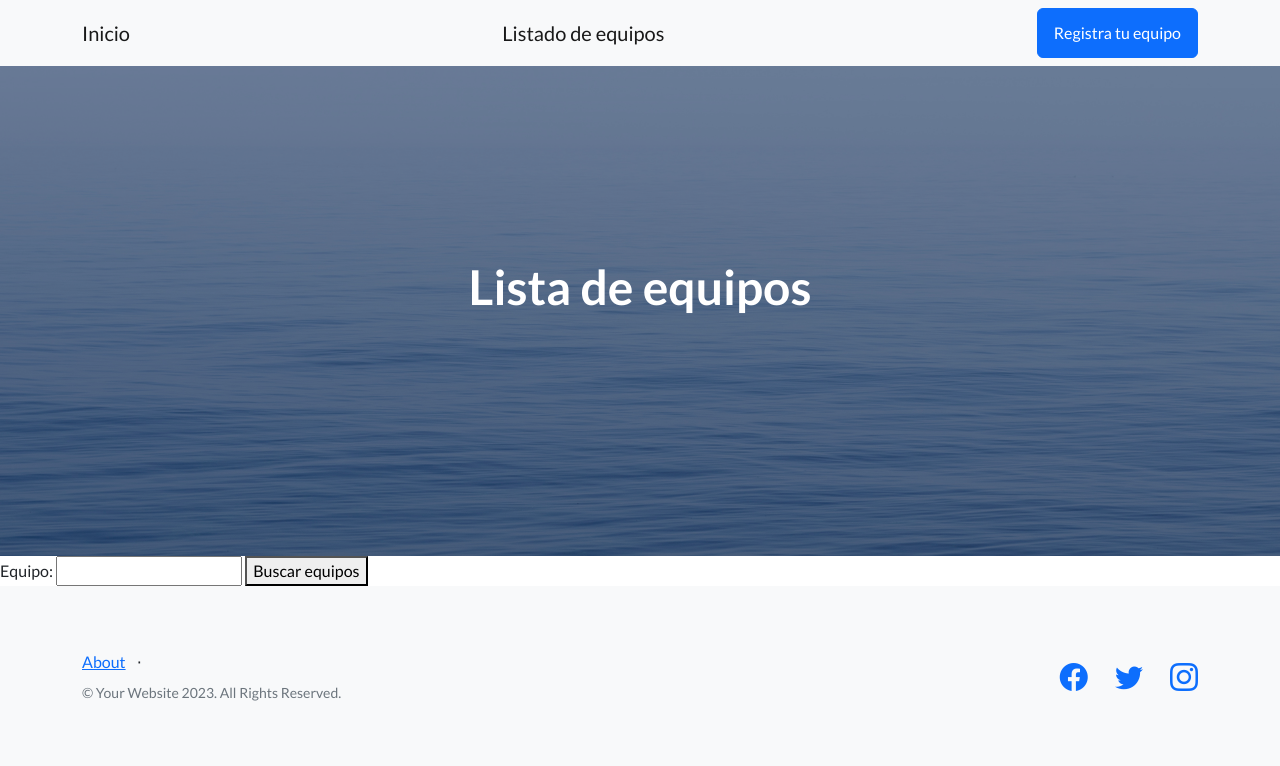
After one commit to juakofoo94/entregable3, a Django app: page /equipos/ in a window 1280 px wide. The commit adds this page. Shown: the top 766 px of the page. Run offline with Django 4.2, Linux system fonts and the light colour scheme; data that the repository does not hold is empty; some libraries are stand-ins or nearby versions.

Commit message:
Todo terminado

```diff
--- a/inicio/forms.py
+++ b/inicio/forms.py
@@ -4,3 +4,7 @@ class AnotarEquipoForm(forms.Form):
     equipo = forms.CharField(max_length=20)
     ciudad = forms.CharField(max_length=50)
     edad = forms.IntegerField(required=False)
+
+
+class BuscarEquipoForm(forms.Form):
+    equipo = forms.CharField(max_length=20, required=False)
--- /dev/null
+++ b/inicio/templates/inicio/listar_equipos.html
@@ -0,0 +1,23 @@
+{% extends 'base.html' %}
+
+{% block title_head %}
+<title>Listado de equipos</title>
+{% endblock title_head %}
+
+{% block h1_header %}
+Lista de equipos
+{% endblock h1_header %}
+
+{% block contenido %}
+
+<form action = "" method = "get">
+    {{formulario}}
+    <button>Buscar equipos</button>
+</form>
+
+{% for equipo in equipos %}
+<li>Equipo: {{equipo.equipo}} - Ciudad: {{equipo.ciudad}}</li>
+
+{% endfor %}
+
+{% endblock contenido %}
--- a/inicio/urls.py
+++ b/inicio/urls.py
@@ -5,5 +5,6 @@ app_name = 'inicio'
 
 urlpatterns = [
     path('', views.inicio, name='inicio'),
+    path('equipos/', views.listar_equipos, name='listar_equipos'),
     path('equipos/anotar/', views.anotar_equipo, name='anotar_equipo')
 ]
--- a/inicio/views.py
+++ b/inicio/views.py
@@ -1,5 +1,5 @@
 from django.shortcuts import render
-from inicio.forms import AnotarEquipoForm
+from inicio.forms import AnotarEquipoForm, BuscarEquipoForm
 from inicio.models import EquipoFutbol
 
 
@@ -24,3 +24,12 @@ def anotar_equipo(request):
 
     formulario = AnotarEquipoForm()
     return render(request, 'inicio/anotar_equipo.html', {'formulario': formulario, 'mensaje': mensaje})
+
+def listar_equipos(request):
+    formulario = BuscarEquipoForm(request.GET)
+    if formulario.is_valid():
+        equipo_a_buscar = formulario.cleaned_data['equipo']
+        listado_de_equipos = EquipoFutbol.objects.filter(equipo__icontains=equipo_a_buscar)
+
+
+    return render(request, 'inicio/listar_equipos.html', {'formulario': formulario, 'equipos': listado_de_equipos})
--- a/templates/base.html
+++ b/templates/base.html
@@ -23,6 +23,7 @@
         <nav class="navbar navbar-light bg-light static-top">
             <div class="container">
                 <a class="navbar-brand" href={% url 'inicio:inicio' %}>Inicio</a>
+                <a class="navbar-brand" href={% url 'inicio:listar_equipos' %}>Listado de equipos</a>
                 <a class="btn btn-primary" href={% url 'inicio:anotar_equipo' %}>Registra tu equipo</a>
             </div>
         </nav>
```
